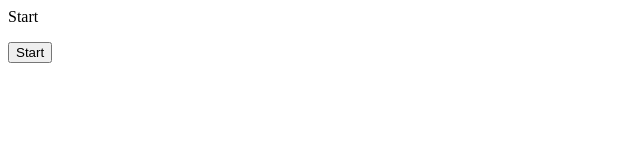
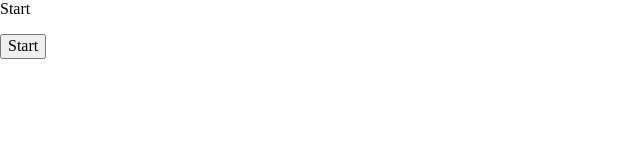
Before and after one commit to 4thguy/angular-microscope, an Angular app: page / in a window 1280 px wide. Shown: the top 160 px of the page, without its empty margins (0-640 px from the left). Built offline with nearby package versions, Linux system fonts and the light colour scheme.

Commit message:
add material components

```diff
--- a/package.json
+++ b/package.json
@@ -11,16 +11,19 @@
   },
   "private": true,
   "dependencies": {
-    "@angular/animations": "^6.0.3",
+    "@angular/animations": "^6.1.1",
+    "@angular/cdk": "^6.4.3",
     "@angular/common": "^6.0.3",
     "@angular/compiler": "^6.0.3",
     "@angular/core": "^6.0.3",
     "@angular/forms": "^6.0.3",
     "@angular/http": "^6.0.3",
+    "@angular/material": "^6.4.3",
     "@angular/platform-browser": "^6.0.3",
     "@angular/platform-browser-dynamic": "^6.0.3",
     "@angular/router": "^6.0.3",
     "core-js": "^2.5.4",
+    "normalize.css": "^8.0.0",
     "rxjs": "^6.0.0",
     "zone.js": "^0.8.26"
   },
--- a/src/styles.css
+++ b/src/styles.css
@@ -1 +1,5 @@
 /* You can add global styles to this file, and also import other style files */
+
+@import url(../node_modules/normalize.css/normalize.css);
+
+@import '~@angular/material/prebuilt-themes/deeppurple-amber.css';
```
Also changed, not shown: src/app/app.module.ts (+6 -1 lines).
